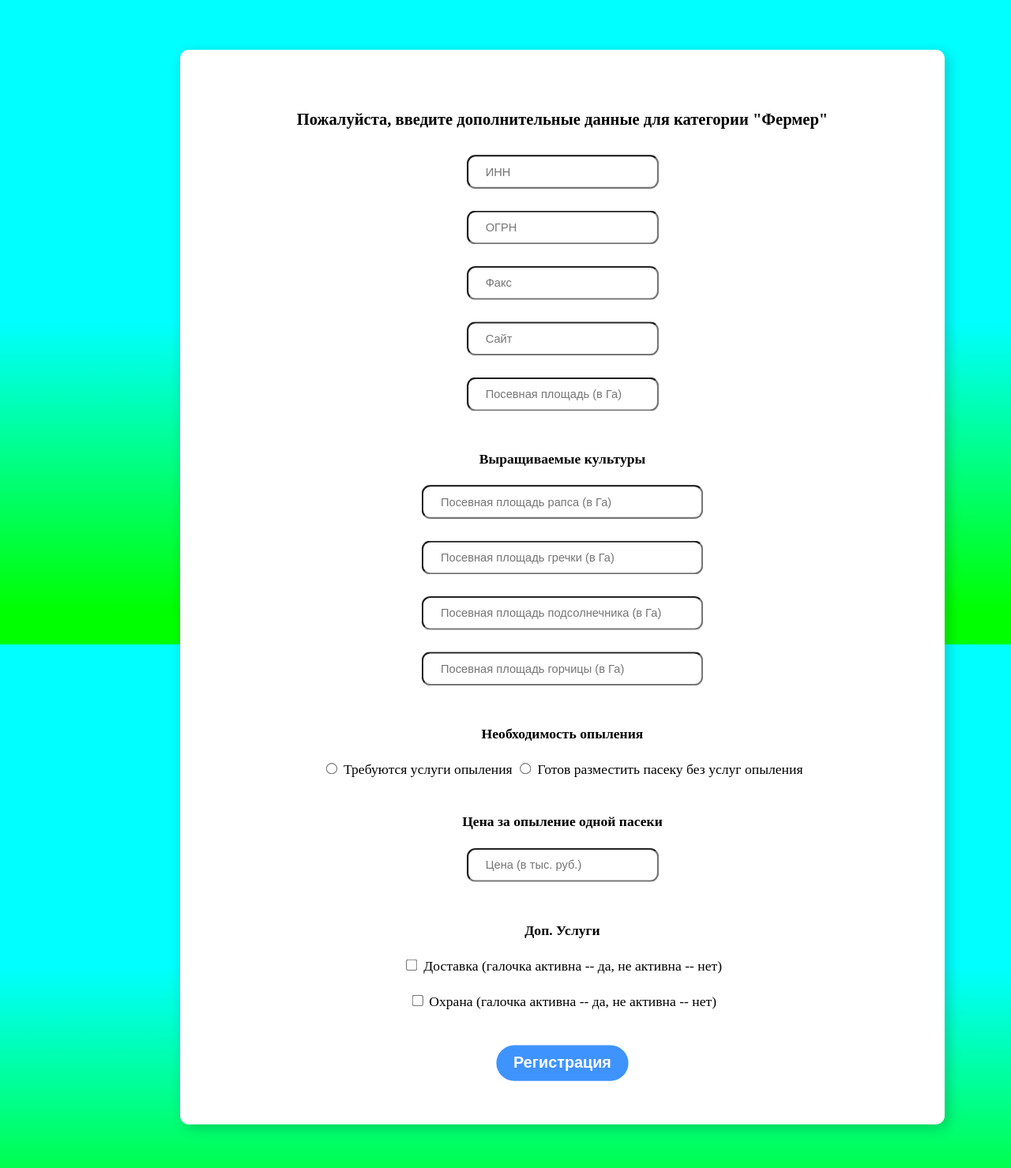
After one commit to DmitriyKalashnikov1/WebBee, a Flask app: page /dop_registr_farmers.html in a window 1280 px wide; the page is wider, and only the part inside the window is pictured. The commit adds this page. Shown: that part at 79% size. Run offline with Flask 3, Linux system fonts and the light colour scheme.

Commit message:
Add Registration forms for all types of user

```diff
--- a/app.py
+++ b/app.py
@@ -35,7 +35,7 @@ def login():
     loginOrReg = request.form.get("loginOrReg")
     phone = request.form.get("phone")
 
-    #print(loginOrReg)
+    #print(work)
 
     if (loginOrReg == "login"):
         info, ads = db_api.find_user(login, password)
@@ -66,6 +66,8 @@ def login():
 
         if (hasMoveablePlotform == "yes"):
             user_info["hasMoveablePlotform"] = "Да"
+        else:
+            user_info["hasMoveablePlotform"] = "Нет"
 
         if (purpose == "med"):
             user_info["purpose"] = "Цель: медовое направление"
@@ -74,10 +76,117 @@ def login():
         elif (purpose == "opul"):
             user_info["purpose"] = "Цель: Опыление"
 
-     #   print(user_info)
-        status = db_api.regist_user(user_info)
+        if user_info["Work"] == 'Пчеловод':
+            return redirect("whoami.html")
+        elif user_info["Work"] == 'Фермер':
+            session["preRegistrInfo"] = user_info
+            return redirect("dop_registr_farmers.html")
+        elif user_info["Work"] == 'Соискатель':
+            session["preRegistrInfo"] = user_info
+            return redirect("dop_registr_workers.html")
+        elif user_info["Work"] == 'Рекламодатель':
+            session["preRegistrInfo"] = user_info
+            return redirect("dop_registr_advertisers.html")
+        else:
+            print("Ethernet error")
+            return redirect("whoami.html")
 
-    return redirect("whoami.html")
+@app.route("/dop_registr_farmers.html")
+def dop_registr_farmers():
+    return render_template("dop_registr_farmers.html")
+
+@app.route("/dop_registr_workers.html")
+def dop_registr_workers():
+    return render_template("dop_registr_workers.html")
+
+@app.route("/dop_registr_advertisers.html")
+def dop_registr_advertisers():
+    return render_template("dop_registr_advertisers.html")
+
+@app.route("/FarmersReg/", methods=["POST",])
+def FarmersReg():
+    preRegistrInfo = session["preRegistrInfo"]
+    inn = request.form.get("inn")
+    ogrn = request.form.get("ogrn")
+    fax = request.form.get("fax")
+    site = request.form.get("site")
+    plantArea = request.form.get("plantArea")
+    raps = request.form.get("raps")
+    grechka = request.form.get("grechka")
+    podsun = request.form.get("podsun")
+    gorchza = request.form.get("gorchza")
+    needOpul = request.form.get("needOpul")
+    price = request.form.get("price")
+    delivery = request.form.get("delivery")
+    secure = request.form.get("secure")
+    user_info = {
+        "Login": preRegistrInfo["Login"],
+        "Passwd": preRegistrInfo["Passwd"],
+        "Name": preRegistrInfo["Name"],
+        "Work": preRegistrInfo["Work"],
+        "Email": preRegistrInfo["Email"],
+        "Telephon": preRegistrInfo["Telephon"],
+        "About": preRegistrInfo["About"],
+        "INN": inn,
+        "OGRN": ogrn,
+        "Fax": fax,
+        "Site": site,
+        "PlantArea": plantArea,
+        "Raps": raps,
+        "Grechka": grechka,
+        "Podsun": podsun,
+        "Gorchza": gorchza,
+        "needOpul": needOpul,
+        "Price": price,
+        "Delivery": delivery,
+        "Secure": secure
+    }
+    #print(user_info)
+    db_api.regist_user(user_info)
+    return redirect("/whoami.html")
+
+
+@app.route("/WorkersReg/", methods=["POST",])
+def WorkersReg():
+    preRegistrInfo = session["preRegistrInfo"]
+    workType = request.form.get("workType")
+
+    user_info = {
+        "Login": preRegistrInfo["Login"],
+        "Passwd": preRegistrInfo["Passwd"],
+        "Name": preRegistrInfo["Name"],
+        "Work": preRegistrInfo["Work"],
+        "Email": preRegistrInfo["Email"],
+        "Telephon": preRegistrInfo["Telephon"],
+        "About": preRegistrInfo["About"],
+        "WorkType": workType
+    }
+
+    #print(user_info)
+    db_api.regist_user(user_info)
+    return redirect("/whoami.html")
+
+@app.route("/AdvertisersReg/", methods=["POST",])
+def AdvertisersReg():
+    preRegistrInfo = session["preRegistrInfo"]
+    bannerType = request.form.get("bannerType")
+    bannerAbout = request.form.get("about")
+
+    user_info = {
+        "Login": preRegistrInfo["Login"],
+        "Passwd": preRegistrInfo["Passwd"],
+        "Name": preRegistrInfo["Name"],
+        "Work": preRegistrInfo["Work"],
+        "Email": preRegistrInfo["Email"],
+        "Telephon": preRegistrInfo["Telephon"],
+        "About": preRegistrInfo["About"],
+        "BannerType": bannerType,
+        "BannerAbout": bannerAbout
+    }
+
+    #print(user_info)
+    db_api.regist_user(user_info)
+    return redirect("/whoami.html")
 
 
 @app.route("/AddAdd.html")
--- /dev/null
+++ b/templates/dop_registr_farmers.html
@@ -0,0 +1,98 @@
+<!DOCTYPE html>
+<html lang="en">
+<head>
+    <meta charset="UTF-8">
+        <meta name="viewport" content="width=device-width, initial-scale=1.0">
+    <link rel="stylesheet" type="text/css" href="{{ url_for('static', filename='css/login.css') }}">
+    <link type="image/x-icon" href="{{ url_for('static', filename='imgs/favicon.ico') }}" rel="shortcut icon">
+    <link type="image/x-icon" href="{{ url_for('static', filename='imgs/favicon.ico') }}" rel="icon">
+    <title>FarmersRegistration</title>
+    <style>
+        #raps{
+        width: 280px;
+        }
+        #grechka{
+        width: 280px;
+        }
+        #podsun{
+        width: 280px;
+        }
+        #gorchza{
+        width: 280px;
+        }
+    </style>
+</head>
+<body>
+<div class="registration-cssave">
+    <form method="post" action="/FarmersReg/">
+        <h3 class="text-center">Пожалуйста, введите дополнительные данные для категории "Фермер"</h3>
+
+        <div class="form-group">
+            <input class="form-control item" type="text" name="inn" maxlength="350" minlength="0" id="inn" placeholder="ИНН" required>
+        </div>
+
+        <div class="form-group">
+            <input class="form-control item" type="text" name="ogrn" maxlength="350" minlength="0" id="ogrn" placeholder="ОГРН" required>
+        </div>
+
+        <div class="form-group">
+            <input class="form-control item" type="text" name="fax" maxlength="350" minlength="0" id="fax" placeholder="Факс">
+        </div>
+
+       <div class="form-group">
+            <input class="form-control item" type="text" name="site" maxlength="350" minlength="0" id="site" placeholder="Сайт">
+        </div>
+
+        <div class="form-group">
+            <input class="form-control item" type="number" name="plantArea" maxlength="350" minlength="0" id="plantArea" placeholder="Посевная площадь (в Га)" required>
+        </div>
+
+        <h4>Выращиваемые культуры</h4>
+
+        <div class="form-group">
+            <input class="form-control item" type="number" name="raps" maxlength="350" minlength="0" id="raps" placeholder="Посевная площадь рапса (в Га)">
+        </div>
+
+        <div class="form-group">
+            <input class="form-control item" type="number" name="grechka" maxlength="350" minlength="0" id="grechka" placeholder="Посевная площадь гречки (в Га)">
+        </div>
+        <div class="form-group">
+            <input class="form-control item" type="number" name="podsun" maxlength="350" minlength="0" id="podsun" placeholder="Посевная площадь подсолнечника (в Га)">
+        </div>
+        <div class="form-group">
+            <input class="form-control item" type="number" name="gorchza" maxlength="350" minlength="0" id="gorchza" placeholder="Посевная площадь горчицы (в Га)">
+        </div>
+
+        <h4> Необходимость опыления</h4>
+
+        <div class="form-group">
+            <input class="form-control item" type="radio" name="needOpul" id="NeedOpul" value="NeedOpul">
+            <label for="NeedOpul"> Требуются услуги опыления</label>
+            <input class="form-control item" type="radio" name="needOpul" id="NotNeedOpul" value="NotNeedOpul">
+            <label for="NotNeedOpul"> Готов разместить пасеку без услуг опыления </label>
+        </div>
+
+        <h4> Цена за опыление одной пасеки</h4>
+
+        <div class="form-group">
+            <input class="form-control item" type="number" name="price" maxlength="350" minlength="0" id="price" placeholder="Цена (в тыс. руб.)">
+        </div>
+
+        <h4> Доп. Услуги</h4>
+       <div class="form-group">
+            <input class="form-control item" type="checkbox" name="delivery" id="delivery" value="yes">
+            <label for="delivery"> Доставка (галочка активна -- да, не активна -- нет) </label>
+        </div>
+
+         <div class="form-group">
+            <input class="form-control item" type="checkbox" name="secure" id="secure" value="yes">
+            <label for="secure"> Охрана (галочка активна -- да, не активна -- нет) </label>
+        </div>
+
+        <div class="form-group">
+            <button class="btn btn-primary btn-block create-account" type="submit">Регистрация</button>
+        </div>
+    </form>
+</div>
+</body>
+</html>
--- a/templates/whoami.html
+++ b/templates/whoami.html
@@ -23,6 +23,7 @@
 </div>
 
 <div class="main-text">
+
         <h1> Login: {{who["Login"]}}</h1>
         <h1> {{who["Name"]}}</h1>
     <div class="table-of-contacts">
```
Also changed, not shown: templates/dop_registr_advertisers.html (added, +44 -0 lines), templates/dop_registr_workers.html (added, +34 -0 lines), templates/login.html (+9 -2 lines).
